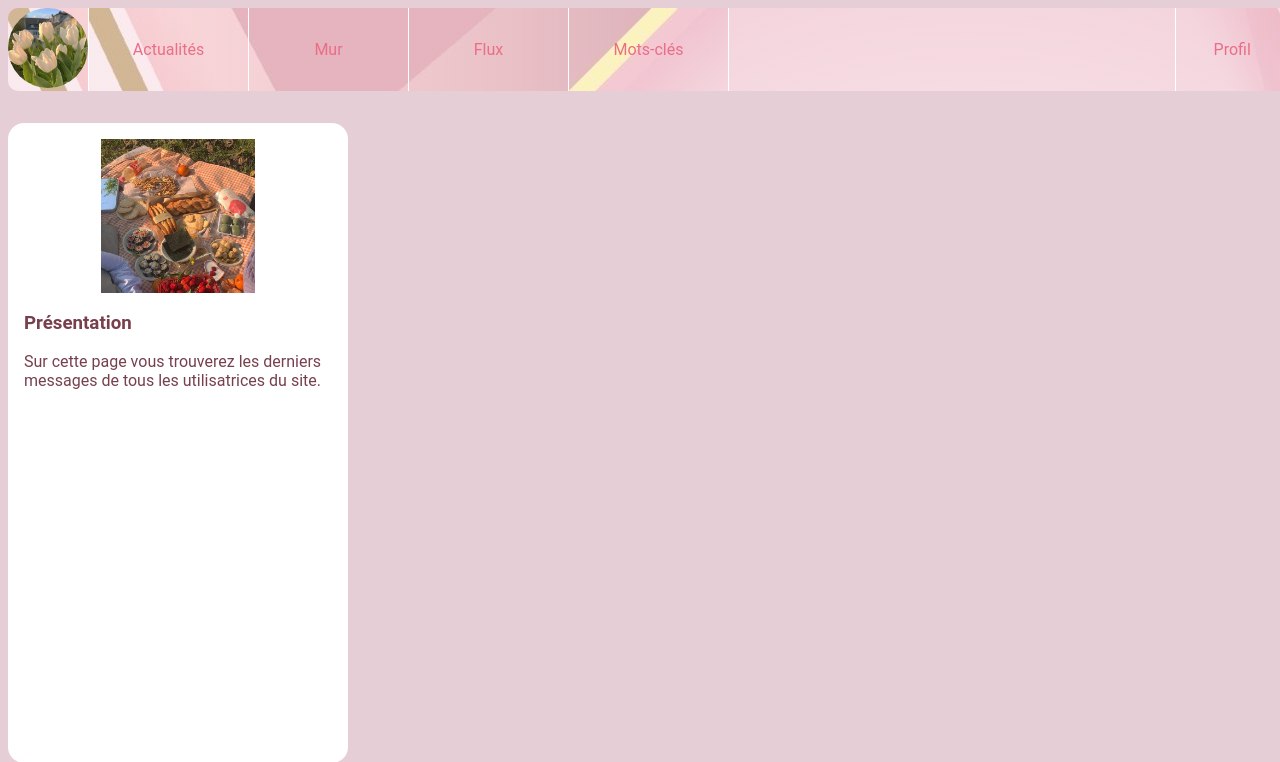
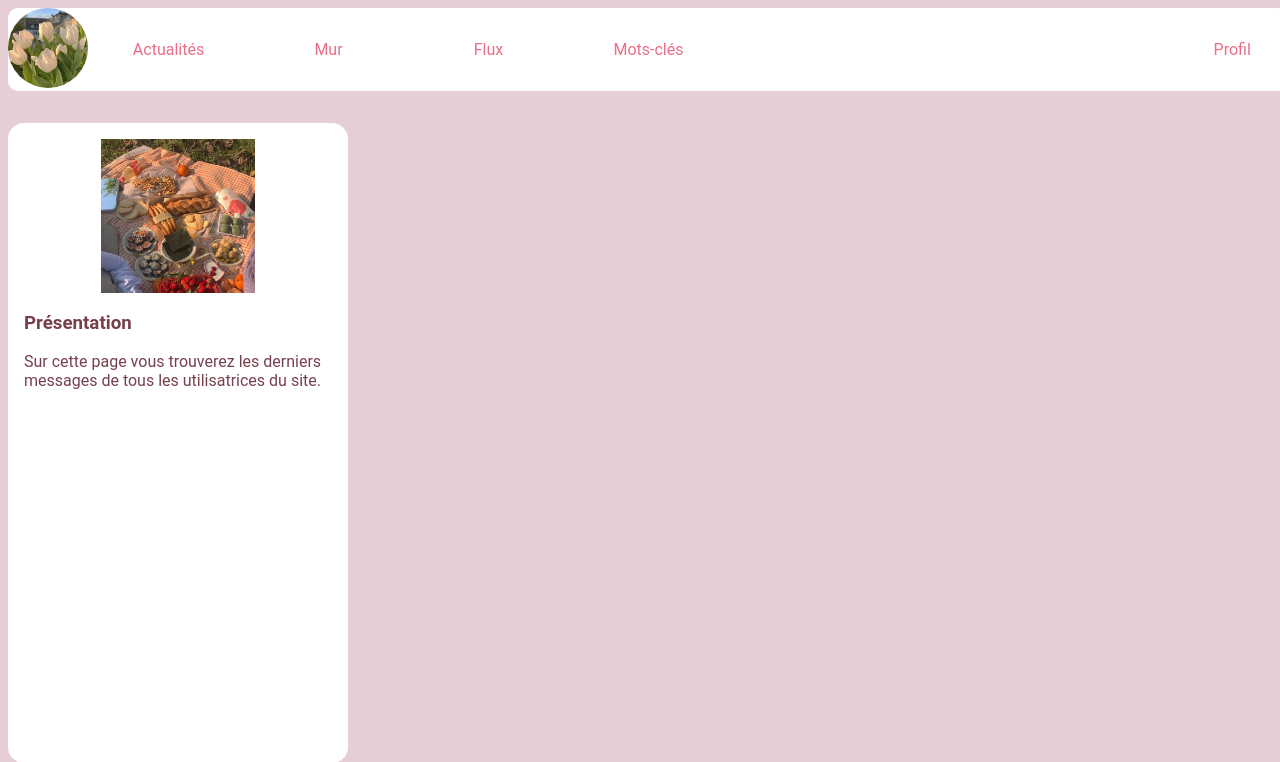
Before and after one commit to zoeleca/social-network-php, a PHP site: page /reseau-social-php-zoe_remi_philippe/news.php in a window 1280 px wide. Shown: the top 762 px of the page. Run offline with PHP 8.4, Linux system fonts and the light colour scheme; the visitor is signed in with stand-in values (Sample User, id 1); data that the repository does not hold is empty.

Commit message:
style commited

```diff
--- a/Niveau 1/style.css
+++ b/Niveau 1/style.css
@@ -8,7 +8,7 @@ a{text-decoration: none; color:rgb(234, 110, 135);}
 a:hover{text-decoration: underline; color:rgb(255, 255, 255); background-color: rgb(242, 144, 167);}
 
 body>header{
-    background-image: linear-gradient(rgb(255, 255, 255, 0.5),rgb(255, 255, 255, 0.5)), url(velvet_background.jpg);
+    background-color: #fff;
     display:flex;
     width:80em;
     margin:0 auto 2em auto;
@@ -21,7 +21,7 @@ body>header img{
     height:5em;
 }
 body>header #menu {
-    background-image: linear-gradient(rgb(255, 255, 255, 0.5),rgb(255, 255, 255, 0.5)), url(velvet_background.jpg);
+    background-color: #fff;
     display:flex;
     width:50%;
     align-items: stretch;
```
